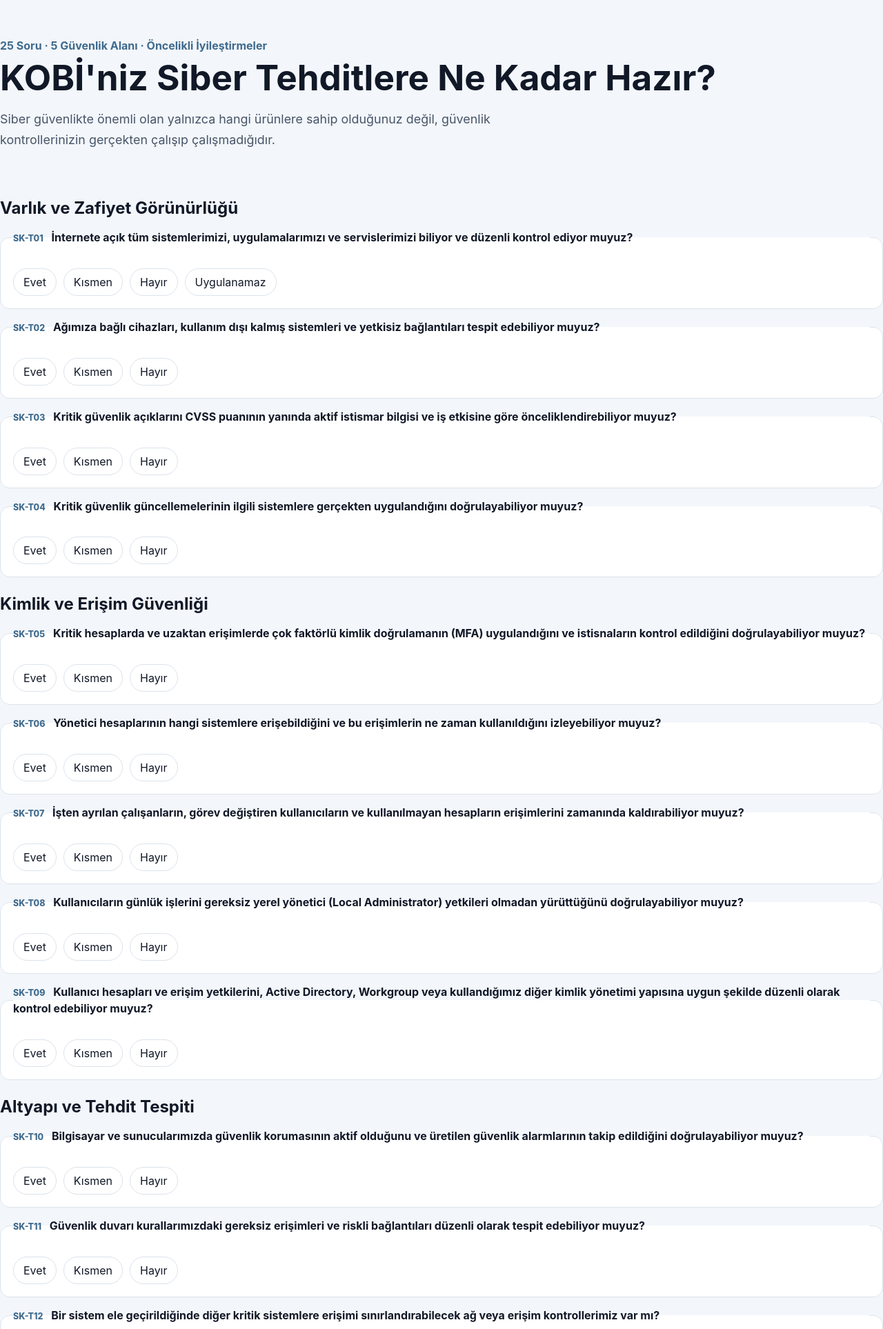
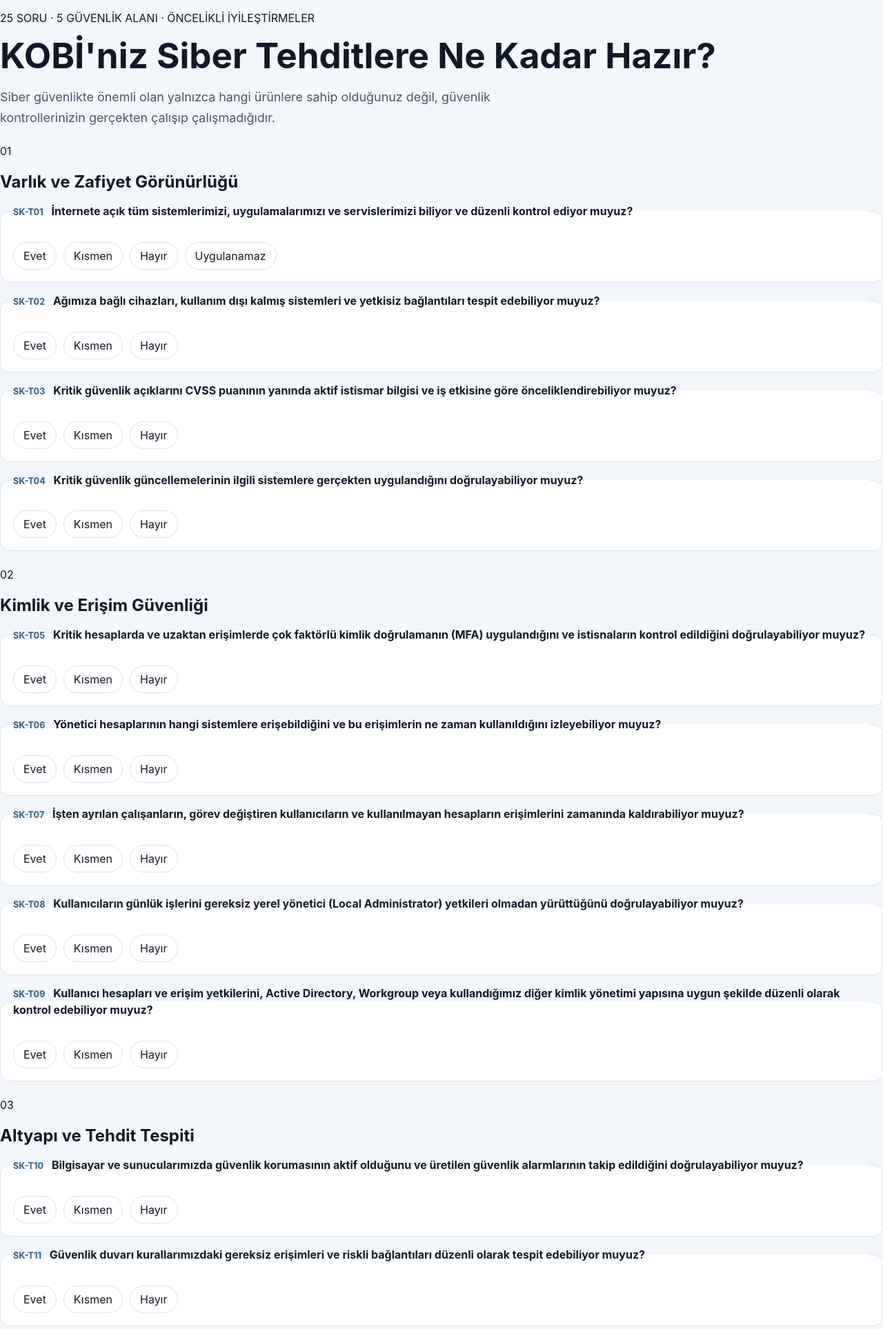
Before and after one commit to YagmurEr/siberkobi, a Flask app: page /assessment in a window 1280 px wide. Shown: the part 105-2032 px from the top of the page at 69% size. Run offline with Flask 3, Linux system fonts and the light colour scheme.

Commit message:
style: redesign assessment flow

```diff
--- a/app/templates/assessment.html
+++ b/app/templates/assessment.html
@@ -1,8 +1,11 @@
 {% extends "base.html" %}
-{% block title %}SiberKOBİ · Değerlendirme{% endblock %}
+{% block title %}SiberKOBİ · Değerlendirme</div>
+{% endblock %}
+{% block body_class %}page-assessment{% endblock %}
 {% block content %}
-<section class="hero">
-  <p class="eyebrow">25 Soru · 5 Güvenlik Alanı · Öncelikli İyileştirmeler</p>
+<div class="assessment-shell">
+<section class="assessment-hero">
+  <p class="ui-kicker ui-kicker--dark">25 SORU · 5 GÜVENLİK ALANI · ÖNCELİKLİ İYİLEŞTİRMELER</p>
   <h1>KOBİ'niz Siber Tehditlere Ne Kadar Hazır?</h1>
   <p class="lead">Siber güvenlikte önemli olan yalnızca hangi ürünlere sahip olduğunuz değil, güvenlik kontrollerinizin gerçekten çalışıp çalışmadığıdır.</p>
 </section>
@@ -11,10 +14,10 @@
 <div class="alert" role="alert">{{ error }}</div>
 {% endif %}
 
-<form method="post" action="{{ url_for('web.result') }}" data-assessment-form>
+<form method="post" action="{{ url_for('web.result') }}" data-assessment-form class="assessment-form">
   {% for category in data.categories %}
-  <section class="category">
-    <h2>{{ category.name }}</h2>
+  <section class="category assessment-category">
+    <div class="assessment-category-heading"><span>{{ loop.index|string|replace("1","01")|replace("2","02")|replace("3","03")|replace("4","04")|replace("5","05") }}</span><h2>{{ category.name }}</h2></div>
     {% for question_id in category.questions %}
       {% set q = (data.questions | selectattr('id', 'equalto', question_id) | first) %}
       <fieldset class="question">
```
